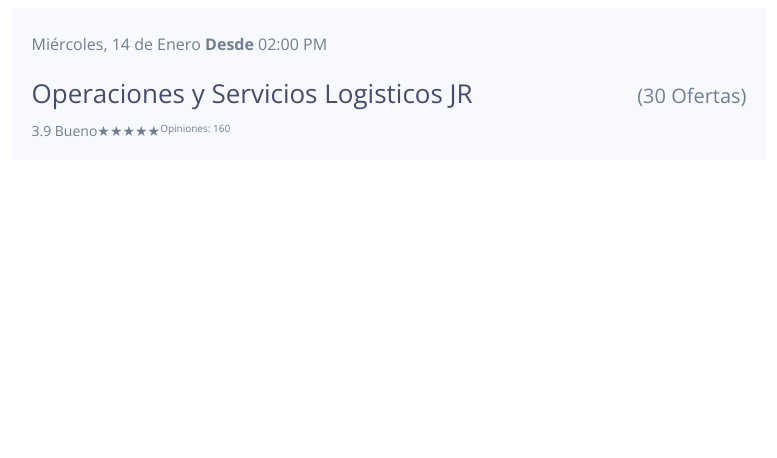
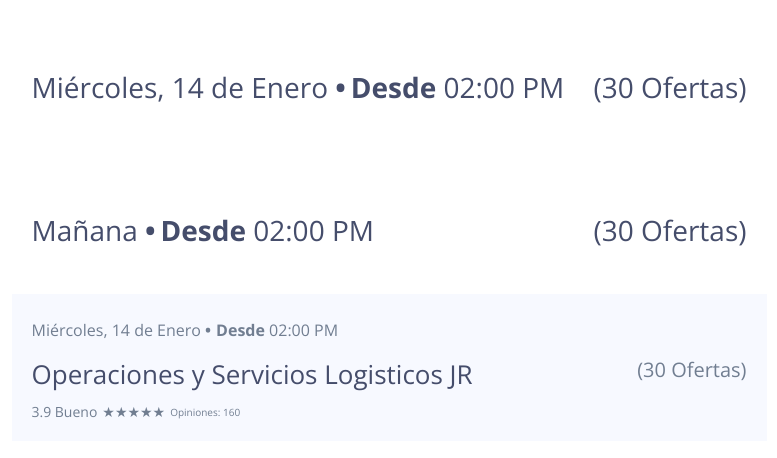
Before and after one commit to RobertSteve/headerGrid, a PHP site: page / in a window 1280 px wide. Shown: the top 458 px of the page, without its empty margins (251-1028 px from the left). Run offline with PHP 8.4, Linux system fonts and the light colour scheme.

Commit message:
actualizando repo

```diff
--- a/app/css/styles.css
+++ b/app/css/styles.css
@@ -2,6 +2,23 @@ body {
   display: flex;
   justify-content: center;
   font-family: 'Open Sans', sans-serif;
+}
+/*
+ * General
+ */
+.mr-2 {
+  margin-right: 5px !important;
+}
+.live {
+  font-size: 28px;
+  color: #2ad4c6;
+}
+.tomorrowHeader {
+  display: flex;
+  justify-content: space-between;
+  font-size: 28px;
+  color: #454d6b;
+  padding: 60px 20px 45px 20px;
 }
 .content-sbs {
   background-color: #f7f9ff;
@@ -12,7 +29,7 @@ body {
   padding: 25px 20px 20px 20px;
 }
 .date_sbs {
-  margin-bottom: 10px;
+  margin-bottom: 15px;
   font-size: 16px;
   color: #717e91;
   font-weight: 400;
@@ -22,25 +39,30 @@ body {
   justify-content: space-between;
   color: #454d6b;
   font-size: 26px;
-  margin-top: 20px;
   margin-bottom: 10px;
+  font-weight: 300;
+}
+.info_sbs .count-sbs {
+  display: flex;
+}
+.info_sbs .count-sbs .offerts_sbs {
+  font-size: 20px;
+  color: #717e91;
   font-weight: 300;
 }
 .from_sbs {
   font-weight: 700;
 }
 .from_sbs::before {
-  content: "";
-  width: 5px;
-  height: 5px;
-  border-radius: 50%;
-  background-color: #454d6b;
+  content: "•";
+  margin-right: 5px;
 }
 .rate_sbs {
   display: flex;
   font-size: 14px;
   color: #717e91;
   font-weight: 400;
+  align-items: center;
 }
 .rate_sbs .ul_sbs {
   list-style-type: none;
@@ -49,15 +71,11 @@ body {
   margin: 0;
 }
 .rate_sbs .ul_sbs li {
+  font-size: 14px;
   float: left;
 }
-.rate_calf {
+.rate_sbs .rate_calf {
   font-size: 10px;
   color: #717e91;
   font-weight: 400;
 }
-.offerts_sbs {
-  font-size: 20px;
-  color: #717e91;
-  font-weight: 300;
-}
--- a/app/stylus/styles.styl
+++ b/app/stylus/styles.styl
@@ -2,7 +2,17 @@ body
     display flex
     justify-content center
     font-family 'Open Sans', sans-serif
-
+/*
+ * General
+ */
+.mr-2
+    margin-right 5px !important
+.tomorrowHeader
+    display flex
+    justify-content space-between
+    font-size 28px
+    color #454d6b
+    padding 60px 20px 45px 20px
 .content-sbs
     background-color #f7f9ff
     width 755px
@@ -11,7 +21,7 @@ body
     padding 25px 20px 20px 20px
 
 .date_sbs
-    margin-bottom 10px
+    margin-bottom 15px
     font-size 16px
     color #717e91
     font-weight 400
@@ -19,39 +29,36 @@ body
 .info_sbs
     display flex
     justify-content space-between
-    color: #454d6b
+    color #454d6b
     font-size 26px
-    margin-top 20px
     margin-bottom 10px
     font-weight 300
-
+    .count-sbs
+        display flex
+        .offerts_sbs
+            font-size 20px
+            color #717e91
+            font-weight 300
 .from_sbs
     font-weight 700
     &::before
-        content ""
-        width 5px
-        height 5px
-        border-radius 50%
-        background-color  #454d6b
-
+        content "•"
+        margin-right 5px
 .rate_sbs
     display flex
     font-size 14px
     color  #717e91
     font-weight 400
+    align-items center
     .ul_sbs
         list-style-type none
         overflow hidden
         padding 0
         margin 0
         li
+            font-size 14px
             float left
-.rate_calf
-    font-size 10px
-    color #717e91
-    font-weight 400
-
-.offerts_sbs
-    font-size 20px
-    color #717e91
-    font-weight 300
+    .rate_calf
+        font-size 10px
+        color #717e91
+        font-weight 400
--- a/index.php
+++ b/index.php
@@ -1,6 +1,5 @@
 <!DOCTYPE html>
 <html lang="es">
-
 <head>
     <meta charset="UTF-8">
     <meta name="viewport" content="width=device-width, initial-scale=1.0">
@@ -8,19 +7,28 @@
     <title>Encuesta</title>
     <link rel="stylesheet" href="app/css/style.css">
     <link rel="stylesheet" href="app/css/styles.css">
-    <link href="https://fonts.googleapis.com/css?family=Open+Sans:400,600,700" rel="stylesheet">
+    <link href="https://fonts.googleapis.com/css?family=Open+Sans:300,400,600,700" rel="stylesheet">
     <script src="https://cdn.jsdelivr.net/npm/vue/dist/vue.js"></script>
 </head>
 
 <body>
-    <!-- <div id="appPollHistory">
-        <poll question-one="¿Está satisfecho con el lote abjudicado?" question-two="¿Como calificarias tu experiencia con Olva Curier?"
-            question-three="Dejanos tu testimonio" client-name="Olva Curier" client-id="98" sid="3" type-poll="" from="session"
-            ep-id-one="2" ep-id-two="1" ep-id-three="3" type-question-one="2" type-question-two="2" type-question-three="1"
-            poll-type="vendedor" img="app/img/imgComprador.png">
-        </poll>
-    </div> -->
     <div>
+        <div class="tomorrowHeader">
+            <div>
+                Miércoles, 14 de Enero <span class="from_sbs">Desde</span> 02:00 PM
+            </div>
+            <div>
+                (30 Ofertas)
+            </div>
+        </div>
+        <div class="tomorrowHeader">
+            <div>
+                Mañana <span class="from_sbs">Desde</span> 02:00 PM
+            </div>
+            <div>
+                (30 Ofertas)
+            </div>
+        </div>
         <div class="content-sbs">
             <div class="header">
                 <div class="date_sbs">
@@ -35,23 +43,19 @@
                     </div>
                 </div>
                 <div class="rate_sbs">
-                    <span>3.9 Bueno</span>
-                    <ul class="ul_sbs">
+                    <span class="mr-2">3.9 Bueno</span>
+                    <ul class="ul_sbs mr-2">
                         <li>★</li>
                         <li>★</li>
                         <li>★</li>
                         <li>★</li>
                         <li>★</li>
                     </ul>
-                    <span class="rate_calf">Opiniones: 160</span>
+                    <span class="rate_calf mr-2">Opiniones: 160</span>
                 </div>
             </div>
         </div>
     </div>
-
+    <script src="app/js/header.js"></script>
 </body>
-
-
-<script src="app/js/header.js"></script>
-
 </html>
```
Also changed, not shown: app/js/header.js (+4 -155 lines).
